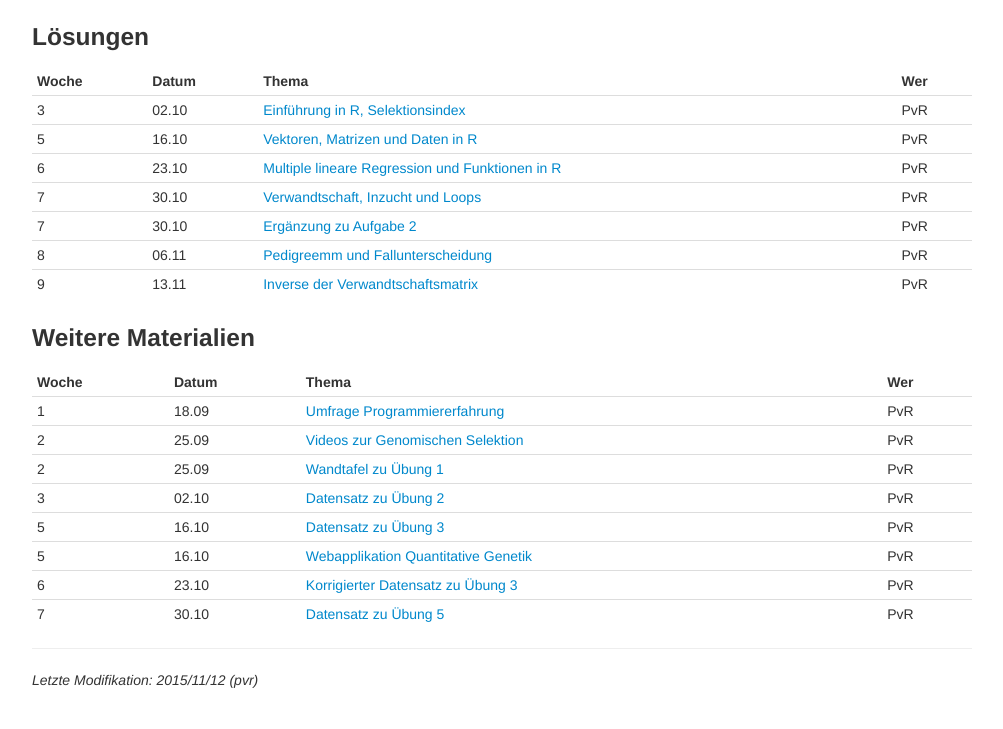
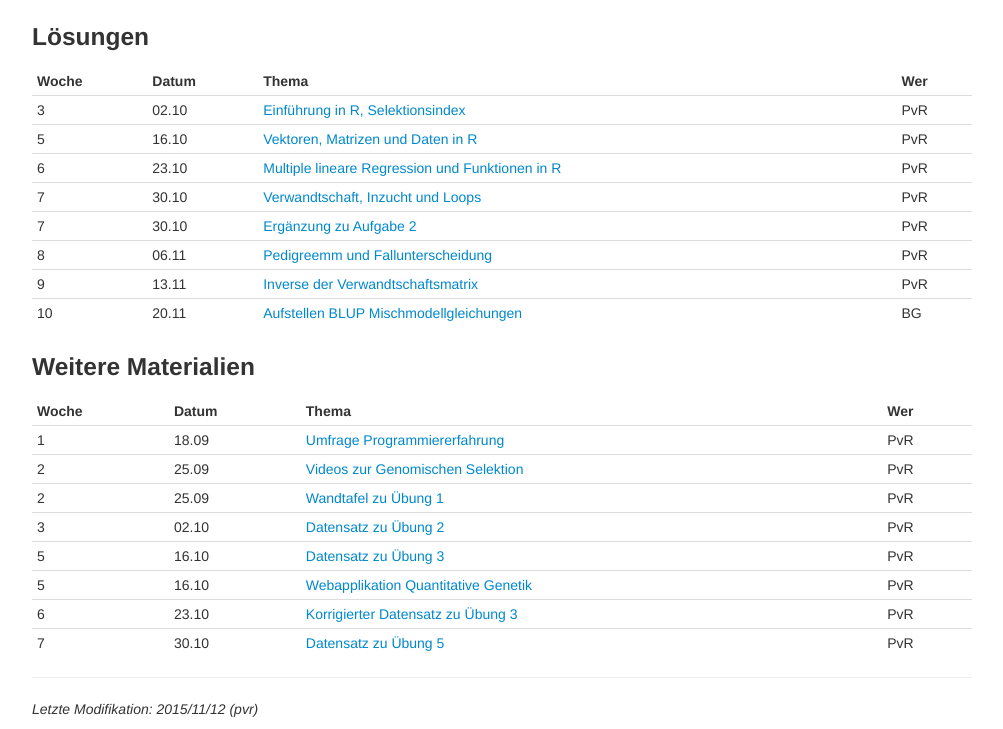
Before and after one commit to charlotte-ngs/LivestockBreedingAndGenomics, a plain HTML site: page index.html in a window 1280 px wide. Shown: the part 1470-2199 px from the top of the page, without its empty margins (138-1141 px from the left). Before the commit the page ends 2170 px from the top, so only its background shows below. Drawn offline with nearby package versions, Linux system fonts and the light colour scheme; some packages are replaced by stand-ins of ours.

Commit message:
Added new directory for w10

```diff
--- a/index.html
+++ b/index.html
@@ -305,6 +305,12 @@ if (window.hljs && document.readyState && document.readyState === "complete") {
 <td align="left"><a href="http://charlotte-ngs.github.io/LivestockBreedingAndGenomics/w9/zl_w9_l6.pdf">Inverse der Verwandtschaftsmatrix</a></td>
 <td align="left">PvR</td>
 </tr>
+<tr class="even">
+<td align="left">10</td>
+<td align="left">20.11</td>
+<td align="left"><a href="http://charlotte-ngs.github.io/LivestockBreedingAndGenomics/w10/Uebung7_Loesung.pdf">Aufstellen BLUP Mischmodellgleichungen</a></td>
+<td align="left">BG</td>
+</tr>
 </tbody>
 </table>
 </div>
```
Also changed, not shown: 1 other file.
